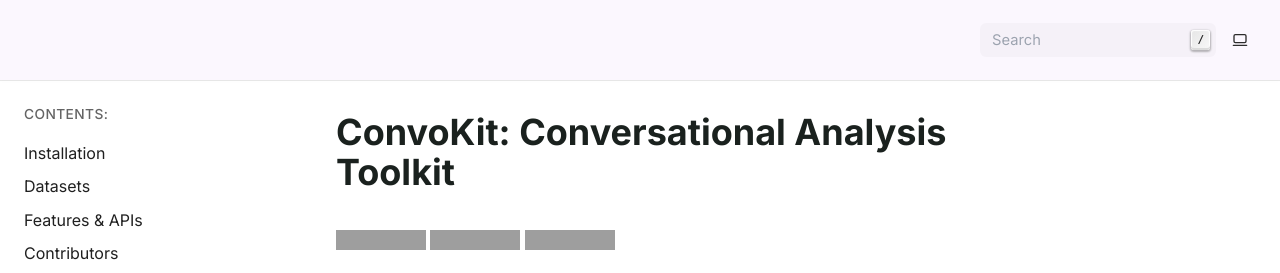
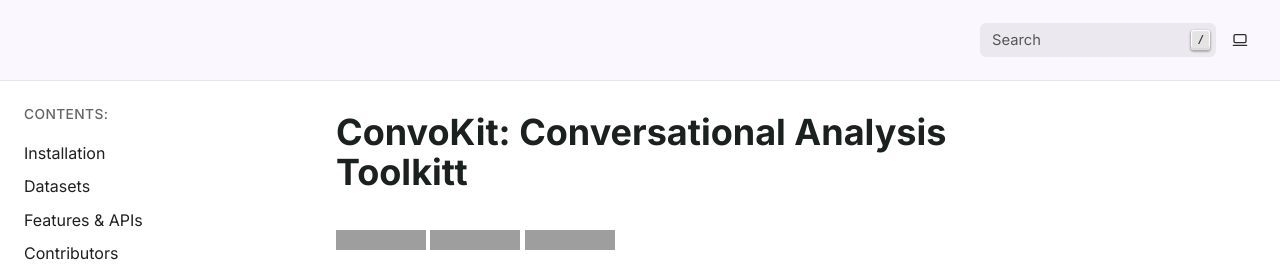
Before and after one commit to ethanxia4/convokit-website, a Sphinx documentation site: the page built from source/index.rst, in a window 1280 px wide. Shown: the top 273 px of the page. Built offline with Sphinx 7.4.7, drawn with Linux system fonts in a browser that asks for light colours; grey boxes are pictures that could not be loaded.

Commit message:
search bar fix

```diff
--- a/source/_static/custom.css
+++ b/source/_static/custom.css
@@ -1168,10 +1168,6 @@
 .sy-lside-inner {
     top: 80px !important;
 }
-/* ─── Theme toggle button — always dark so it's visible on the light header ──
-   The .js-theme button turns white in dark mode; pin it to a dark color
-   regardless of the current theme.
-   ─────────────────────────────────────────────────────────────────────────── */
 
 .sy-head .js-theme,
 .sy-head .theme-switch {
@@ -1183,3 +1179,27 @@
     color: #6446d4 !important;
     background: rgba(0, 0, 0, 0.08) !important;
 }
+
+.sy-head .searchbox input[type="text"] {
+    color: #2c2c2c !important;
+    background: rgba(0, 0, 0, 0.06) !important;
+    border-color: rgba(0, 0, 0, 0.2) !important;
+}
+
+.sy-head .searchbox input[type="text"]::placeholder {
+    color: #555555 !important;
+    opacity: 1 !important;
+}
+
+.sy-head .searchbox input[type="text"]:focus {
+    background: #555555 !important;
+    border-color: #aa0000 !important;
+    outline: none !important;
+}
+
+/* The "/" */
+.sy-head .searchbox kbd {
+    color: #2c2c2c !important;
+    background: #e4e4e4 !important;
+    border-color: #2c2c2c !important;
+}
--- a/source/index.rst
+++ b/source/index.rst
@@ -1,5 +1,5 @@
-ConvoKit: Conversational Analysis Toolkit
-====================================
+ConvoKit: Conversational Analysis Toolkitt
+=========================================
 
 .. image:: https://img.shields.io/pypi/v/convokit.svg
    :target: https://pypi.org/pypi/convokit/
@@ -28,7 +28,7 @@
 * `Discord Community <https://discord.gg/WMFqMWgz6P>`_
 
 Documentation
------------
+-------------
 
 Documentation is hosted `here <https://convokit.cornell.edu/documentation/>`_.
 
```
